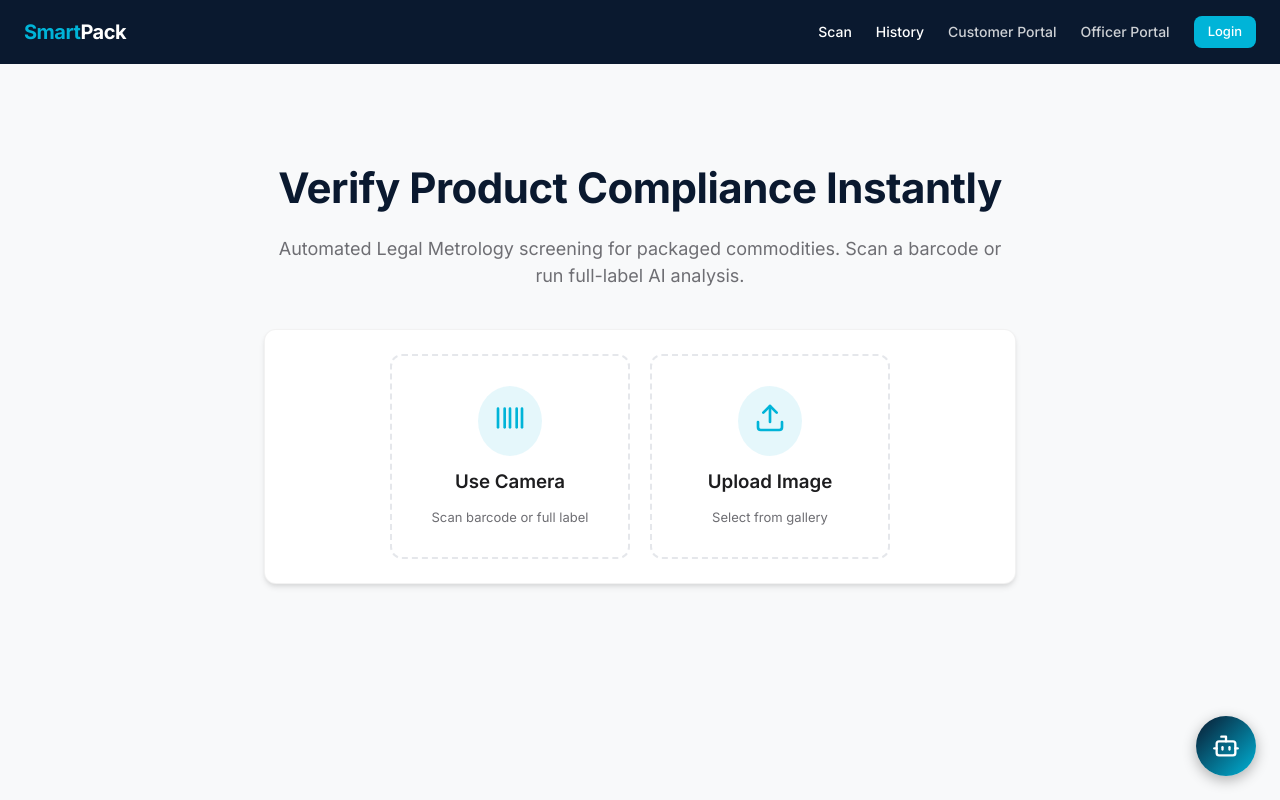
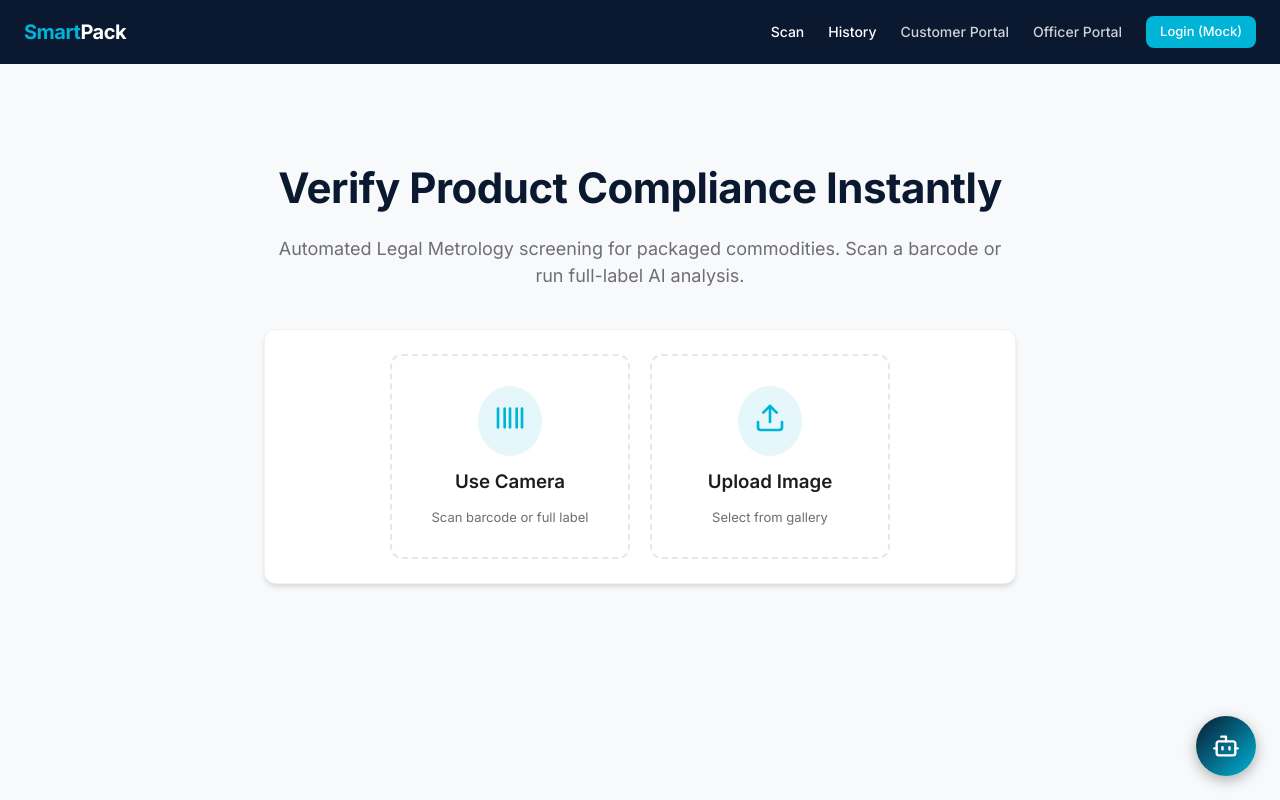
Before and after one commit to anshulgaikwad1924-design/SIH-2026, a Next.js app: page / in a window 1280 px wide. Built offline with nearby package versions, Linux system fonts and the light colour scheme.

Commit message:
Fix next-auth client fetch error

```diff
--- a/src/app/layout.tsx
+++ b/src/app/layout.tsx
@@ -27,7 +27,7 @@ export default function RootLayout({
               <Link href="/history" style={{ color: 'white', fontSize: '14px', fontWeight: 500 }}>History</Link>
               <Link href="/customer/dashboard" style={{ color: 'rgba(255,255,255,0.8)', fontSize: '14px', fontWeight: 500 }}>Customer Portal</Link>
               <Link href="/officer/dashboard" style={{ color: 'rgba(255,255,255,0.8)', fontSize: '14px', fontWeight: 500 }}>Officer Portal</Link>
-              <Link href="/api/auth/signin" className="btn btn-secondary" style={{ padding: '6px 14px', fontSize: '13px' }}>Login</Link>
+              <Link href="/customer/dashboard" className="btn btn-secondary" style={{ padding: '6px 14px', fontSize: '13px' }}>Login (Mock)</Link>
             </div>
           </nav>
           <main className="main-content">
--- a/src/app/providers.tsx
+++ b/src/app/providers.tsx
@@ -1,5 +1,5 @@
 'use client';
-import { SessionProvider } from 'next-auth/react';
 export function Providers({ children }: { children: React.ReactNode }) {
-  return <SessionProvider>{children}</SessionProvider>;
+  // SessionProvider removed for static site export (no backend)
+  return <>{children}</>;
 }
```
